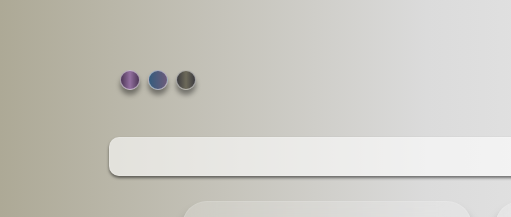
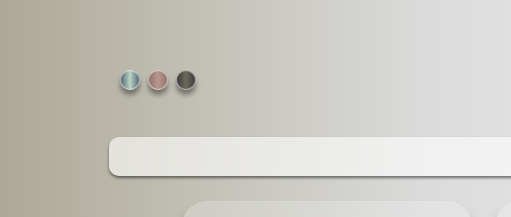
Before and after one commit to BushraAks/Javascript-Projects, a plain HTML site: page quotely-js/index.html in a window 1280 px wide. Shown: the top 217 px of the page, 0-511 px from the left. Drawn offline with Linux system fonts and the light colour scheme.

Commit message:
made some changes

```diff
--- a/quotely-js/styles/modes.css
+++ b/quotely-js/styles/modes.css
@@ -12,11 +12,11 @@
 }
 
 .mode-4 {
-  background: linear-gradient(to right, #4d3656, #9370a0, #4d3656);
+  background: linear-gradient(to right, #536976, #bbd2c5, #536976);
 }
 
 .mode-5 {
-  background: linear-gradient(to right, #355c7d, #6c5b7b);
+  background: linear-gradient(to right, #94716b, #b79891, #94716b);
 }
 
 .mode-6 {
```
